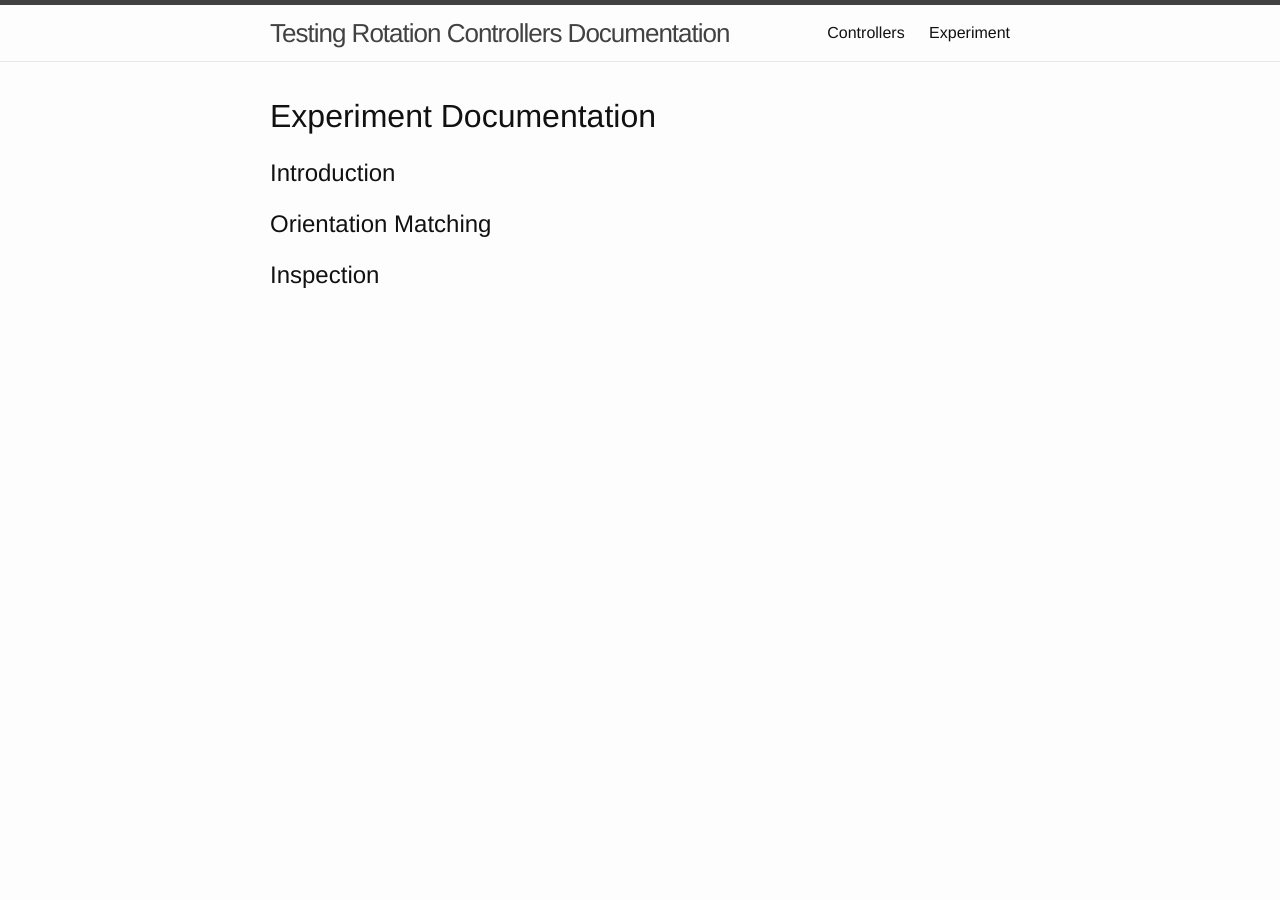
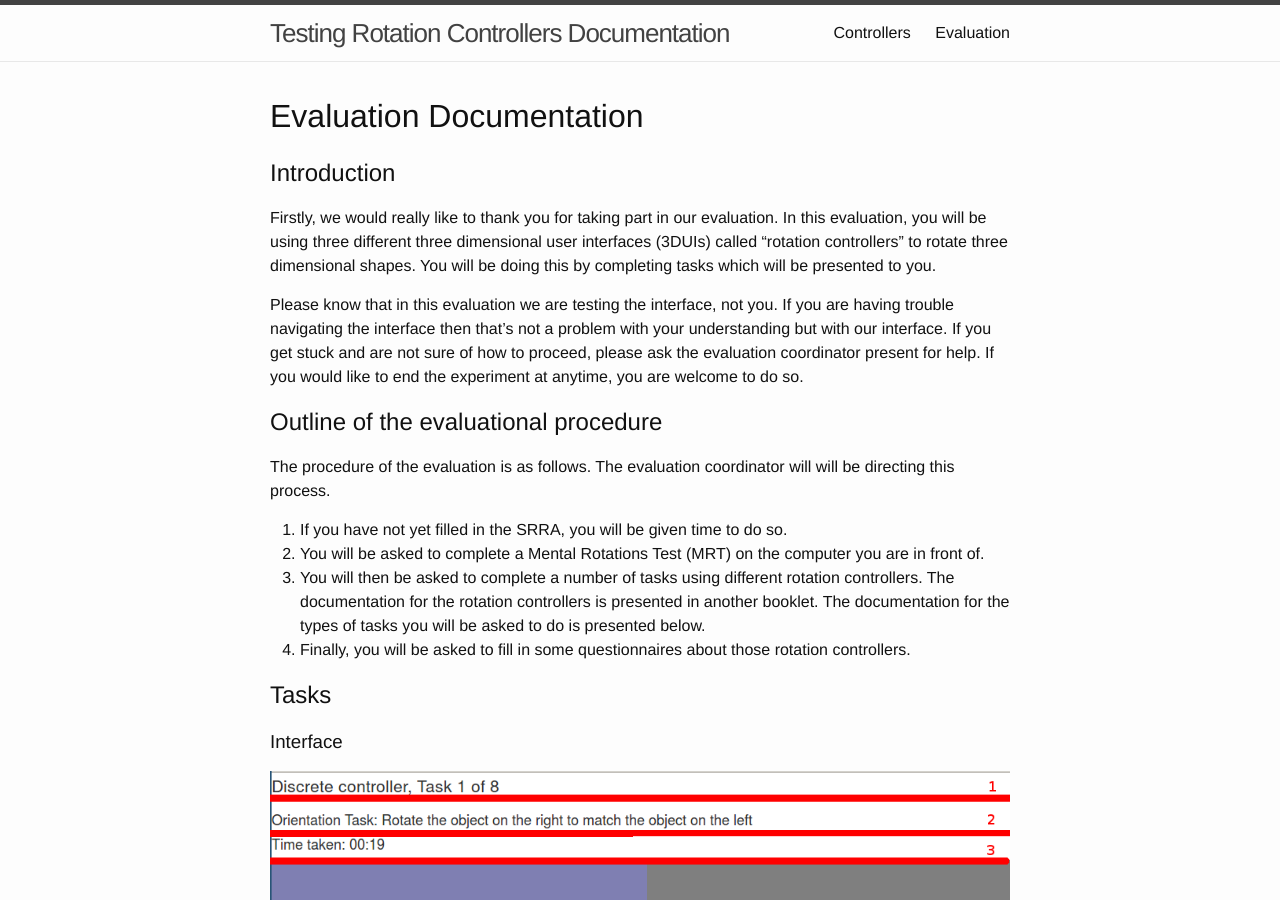
Before and after one commit to 3DUI/testing-interface, a Jekyll site: the page built from documentation/experiment.md, in a window 1280 px wide and 900 px high. Built offline with Jekyll 4.4.1, drawn with Linux system fonts in a browser that asks for light colours; some of the changed text lies outside the part shown.

Commit message:
Tweaked interface, created first draft of documentation

```diff
--- a/documentation/experiment.md
+++ b/documentation/experiment.md
@@ -1,12 +1,54 @@
 ---
 layout: default
-title: Experiment
+title: Evaluation
 ---
 
-# Experiment Documentation
+# Evaluation Documentation
 
 ## Introduction
 
-## Orientation Matching
+Firstly, we would really like to thank you for taking part in our evaluation. In this evaluation, you will be using three different three dimensional user interfaces (3DUIs) called "rotation controllers" to rotate three dimensional shapes. You will be doing this by completing tasks which will be presented to you.
 
-## Inspection
+Please know that in this evaluation we are testing the interface, not you. If you are having trouble navigating the interface then that's not a problem with your understanding but with our interface. If you get stuck and are not sure of how to proceed, please ask the evaluation coordinator present for help. If you would like to end the experiment at anytime, you are welcome to do so.
+
+## Outline of the evaluational procedure
+
+The procedure of the evaluation is as follows. The evaluation coordinator will will be directing this process.
+
+1. If you have not yet filled in the SRRA, you will be given time to do so.
+2. You will be asked to complete a Mental Rotations Test (MRT) on the computer you are in front of.
+3. You will then be asked to complete a number of tasks using different rotation controllers. The documentation for the rotation controllers is presented in another booklet. The documentation for the types of tasks you will be asked to do is presented below.
+4. Finally, you will be asked to fill in some questionnaires about those rotation controllers.
+
+## Tasks
+
+### Interface
+
+![Experiment Interface](images/interface.png)
+
+The experimental interface has a number of sections. In the above, we've divided in into several vertical sections which we'll explain below.
+
+1. __Title__: The title gives you the current controller you are testing, along with how many tasks you have left. Here, we're testing the Discrete Controller (shown in the _Model to Rotate_ screen in section 4) and we're on task 1 of 8.
+2. __Instructions__: This section gives you instructions for how to complete the current task. Here we can see we're completing an _Orientation Task_ where we have to rotate an object to match the orientation of another object. More full instructions for the types of tasks are given below.
+3. __Time taken__: This is a timer showing the time taken for the current task.
+4. __3D Views__: This section contains the 3D rendered scenes. This view depends on the type of task being completed, and the rotation controller being used.
+5. __Task Controls__: These buttons allow you to a) submit the current task when you have completed it and b) reset the orientation of your model to its starting orientation if you want to start rotating again.
+
+### Orientation Matching
+
+![Orientation Tasks](images/orientation_task.png)
+
+Orientation matching tasks involve you rotating a model to match the orientation of another model. You will be presented with two views:
+
+- __Reference Orientation__: This is the orientation that you want to manipulate your model to match.
+- __Model to Rotate__: This is the model you will be rotating to match the _Reference Orientation's_ model.
+
+Please look at the controller documentation for how to manipulate the models.
+
+### Inspection
+
+![Inspection Tasks](images/inspection_task.png)
+
+Inspection matching tasks involve you trying to find a red patch on the model you're rotating. Here, there is only one screen: __Model to Rotate__. You must rotate this model until you find the red patch as shown in the image above.
+
+Please look at the controller documentation for how to manipulate the models.
--- a/src/rotating_models.js
+++ b/src/rotating_models.js
@@ -94,7 +94,7 @@ define(["jquery", "src/render_loop", "src/mouse_input_bus", "src/two_axis_valuat
             };
 
 
-        RenderLoop.init({widthScale: 1, heightScale:0.8, widthOffset:0, heightOffset:0}, document.getElementById("three"));
+        RenderLoop.init({widthScale: 1, heightScale:0.7, widthOffset:0, heightOffset:0}, document.getElementById("three"));
         RenderLoop.start();
         timer.start();
         $.getJSON("tasks/mixed_tasks.json", function(data) {
--- a/src/user_feedback.js
+++ b/src/user_feedback.js
@@ -4,9 +4,9 @@ define(["jquery"], function($){
             explanation;
         $("#header-tasks").html(methodOfRotationName + " controller, Task " + (i + 1) + " of " + tasks.length);
         if(task.type == "orientation"){
-            explanation = "Rotate the object on the right to match the object on the left";
+            explanation = "Orientation Task: Rotate the object on the right to match the object on the left";
         } else if(task.type == "inspection"){
-            explanation = "Rotate the object until you find the red patch.";
+            explanation = "Inspection Task: Rotate the object until you find the red patch.";
         }
         $("#header-explanation").html(explanation);
     };
```
Also changed, not shown: documentation/images/inspection_task.png (added), documentation/images/interface.png (added), documentation/images/orientation_task.png (added).
